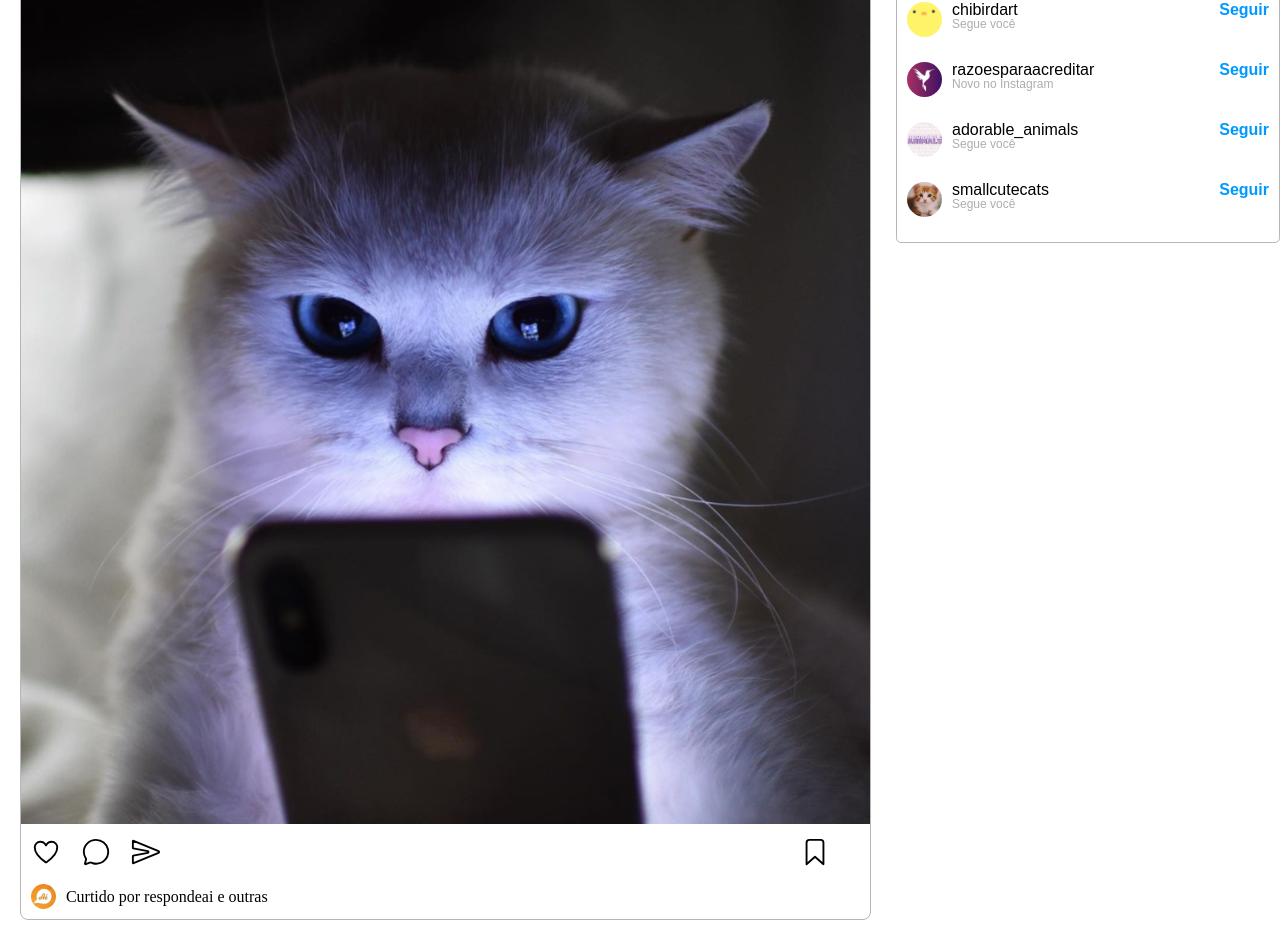
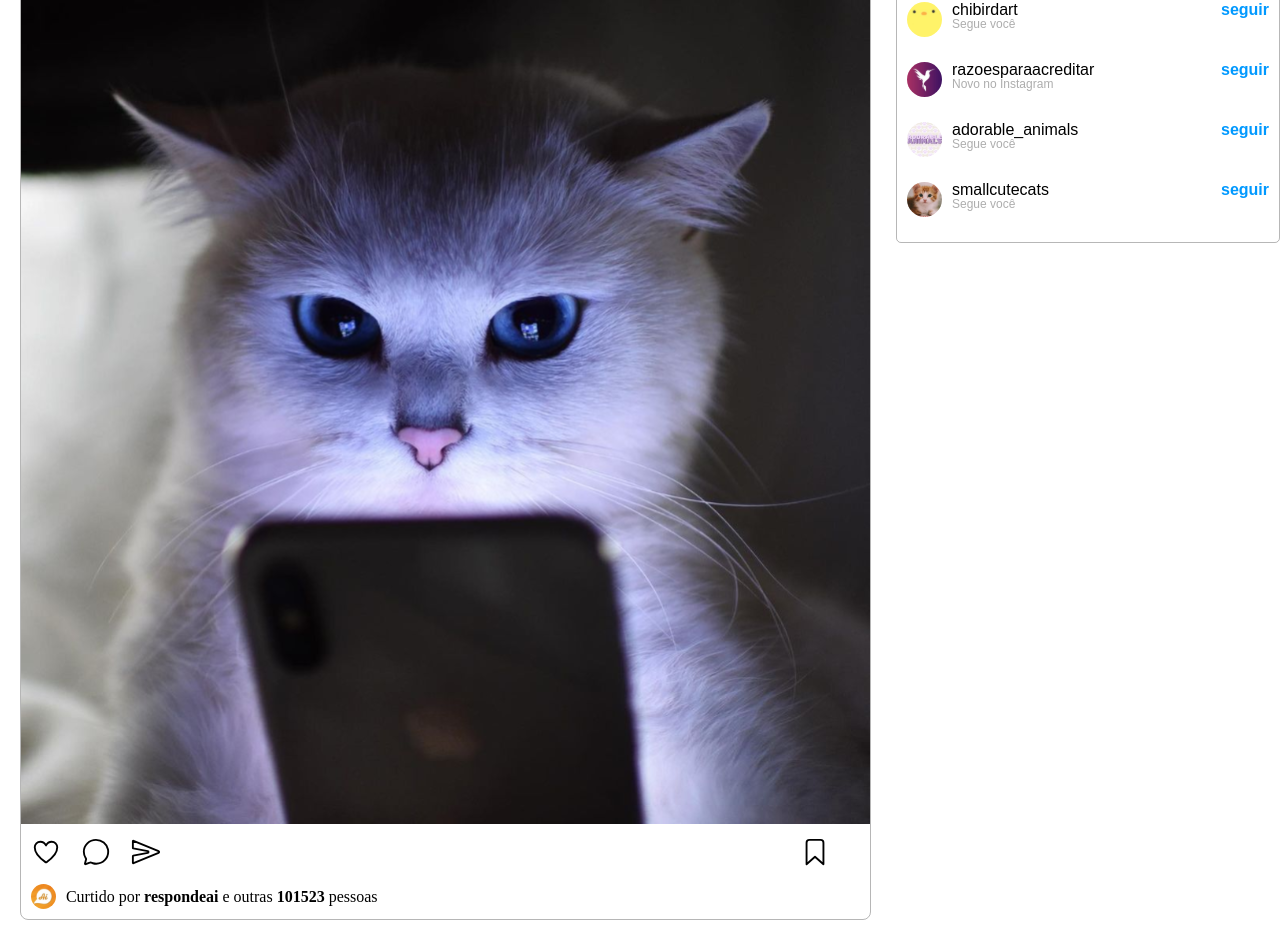
Before and after one commit to luizfernando2644/instagram-react, a React (Create React App) app: page / in a window 1280 px wide. Shown: the part 280-1208 px from the top of the page. Built offline with nearby package versions, Linux system fonts and the light colour scheme.

Commit message:
feat/Projeto Finalizado

```diff
--- a/public/css/style.css
+++ b/public/css/style.css
@@ -129,6 +129,12 @@ button
   color: rgba(128, 128, 128, 0.644);
 }
 
+.foto-user
+{
+  max-width: 50%;
+  max-height: 50%;
+}
+
 /* ====================== ====================== */
 
 /* ====================== USUARIO - COMPONENTE ======================  */
@@ -178,6 +184,13 @@ button
 {
   color: rgb(0, 153, 255);
   font-weight: bold;
+  cursor: pointer;
+}
+
+.seguindo
+{
+  color: rgba(128, 128, 128, 0.582);
+  cursor: pointer;
 }
 /* ====================== ====================== */
 
@@ -258,14 +271,4 @@ button
   height: 3%;
   margin-right: 10px;
 }
-
-.branco
-{
-  background-color: white;
-}
-
-.vermelho
-{
-  background-color: red;
-}
 /* ====================== ====================== */
--- a/src/components/Posts.jsx
+++ b/src/components/Posts.jsx
@@ -2,33 +2,45 @@ import React from "react";
 import { useState } from "react";
 
 const posts = [
-    { image: "assets/img/meowed.svg", name: "meowed", post: "assets/img/gato-telefone.svg", image2: "assets/img/respondeai.svg", name2: "respondeai" },
-    { image: "assets/img/barked.svg", name: "barked", post: "assets/img/dog.svg", image2: "assets/img/adorable_animals.svg", name2: "adorable_animals" }
+    { image: "assets/img/meowed.svg", name: "meowed", post: "assets/img/gato-telefone.svg", image2: "assets/img/respondeai.svg", name2: "respondeai", likes: 101523 },
+    { image: "assets/img/barked.svg", name: "barked", post: "assets/img/dog.svg", image2: "assets/img/adorable_animals.svg", name2: "adorable_animals", likes: 200541 }
 ];
 
 export default function Posts() {
 
     return (
         <div>
-            {posts.map((o) => <Post image={o.image} name={o.name} post={o.post} image2={o.image2} name2={o.name2} />)}
+            {posts.map((o) => <Post image={o.image} name={o.name} post={o.post} image2={o.image2} name2={o.name2} likes={o.likes} />)}
         </div>
     )
 }
 
 function Post(props) {
 
+    const [cor, setCor] = useState("heart-outline");
+    const [corIcone, setCorIcone] = useState("black");
+    const [naoSalvo, setNaoSalvo] = useState("bookmark-outline");
+    const [likes, setLike] = useState(props.likes);
+
     function darLike() {
-        if (cor === "verde") {
-            setCor("vermelho")
+        if (cor === "heart-outline") {
+            setCor("heart")
+            setCorIcone("red")
+            setLike(likes + 1)
         } else {
-            setCor("verde")
+            setCor("heart-outline")
+            setCorIcone("black")
+            setLike(likes - 1)
         }
     }
 
-
-    const [cor, setCor] = useState("branco");
-    const [save, setSave] = useState("white");
-    const [curtidas, setCurtidas] = useState(101522);
+    function salvarPost() {
+        if (naoSalvo === "bookmark-outline") {
+            setNaoSalvo("bookmark")
+        } else {
+            setNaoSalvo("bookmark-outline")
+        }
+    }
 
     return (
         <div className="post">
@@ -38,7 +50,7 @@ function Post(props) {
                     <p>{props.name}</p>
                 </div>
                 <div className="options">
-                    <ion-icon name="ellipsis-horizontal-outline"></ion-icon>
+                    {<ion-icon name="ellipsis-horizontal-outline"></ion-icon>}
                 </div>
             </div>
             <div className="post-mid">
@@ -48,8 +60,8 @@ function Post(props) {
                 <div>
                     <div className="icons">
                         <div>
-                            <button className={cor} onClick={darLike}>
-                                <ion-icon name="heart-outline"></ion-icon>
+                            <button onClick={darLike}>
+                                <ion-icon name={cor} style={{ color: corIcone }}></ion-icon>
                             </button>
                             <button>
                                 <ion-icon name="chatbubble-outline"></ion-icon>
@@ -59,15 +71,15 @@ function Post(props) {
                             </button>
                         </div>
                         <div>
-                            <button>
-                                <ion-icon name="bookmark-outline"></ion-icon>
+                            <button onClick={salvarPost}>
+                                <ion-icon name={naoSalvo}></ion-icon>
                             </button>
                         </div>
                     </div>
                 </div>
                 <div className="curtidas">
-                    <img src={props.image2} />
-                    <p>Curtido por {props.name2} e outras </p>
+                    <img src={props.image2} alt="Imagem" />
+                    <p>Curtido por <span style={{ fontWeight: 'bolder' }}>{props.name2}</span> e outras <span style={{ fontWeight: 'bolder' }}>{likes}</span> pessoas</p>
                 </div>
             </div>
         </div>
--- a/src/components/Sugestoes.jsx
+++ b/src/components/Sugestoes.jsx
@@ -1,15 +1,18 @@
 import React from "react";
+import { useState } from "react";
 
 const sugestoes = [
-    { image: "/assets/img/bad.vibes.memes.svg", name: "bad.vibes.memes", texto: "Segue você", texto_direita: "Seguir" },
-    { image: "/assets/img/chibirdart.svg", name: "chibirdart", texto: "Segue você", texto_direita: "Seguir" },
-    { image: "/assets/img/razoesparaacreditar.svg", name: "razoesparaacreditar", texto: "Novo no Instagram", texto_direita: "Seguir" },
-    { image: "/assets/img/adorable_animals.svg", name: "adorable_animals", texto: "Segue você", texto_direita: "Seguir" },
-    { image: "/assets/img/smallcutecats.svg", name: "smallcutecats", texto: "Segue você", texto_direita: "Seguir" },
+    { image: "/assets/img/bad.vibes.memes.svg", name: "bad.vibes.memes", texto: "Segue você" },
+    { image: "/assets/img/chibirdart.svg", name: "chibirdart", texto: "Segue você" },
+    { image: "/assets/img/razoesparaacreditar.svg", name: "razoesparaacreditar", texto: "Novo no Instagram" },
+    { image: "/assets/img/adorable_animals.svg", name: "adorable_animals", texto: "Segue você" },
+    { image: "/assets/img/smallcutecats.svg", name: "smallcutecats", texto: "Segue você" },
 ];
 
 export default function Sugestoes() {
+
     return (
+
         <div className="sugestoes1">
             <div className="upper-text">
                 <p>Sugestões para você</p>
@@ -23,6 +26,20 @@ export default function Sugestoes() {
 }
 
 function Perfis(props) {
+
+    const [seguirTexto, setPerfil] = useState("seguir"); // alterar texto quando seguir
+    const [corTexto, setCorTexto] = useState("seguir"); // alterar cor quando seguir
+
+    function textoSeguir() {
+        if (seguirTexto === "seguir") {
+            setPerfil("seguindo")
+            setCorTexto("seguindo")
+        } else {
+            setPerfil("seguir")
+            setCorTexto("seguir")
+        }
+    }
+
     return (
         <div className="sugestoes">
             <div className="perfil">
@@ -34,8 +51,8 @@ function Perfis(props) {
                     </span>
                 </div>
             </div>
-            <div className="seguir">
-                <p>{props.texto_direita}</p>
+            <div className={corTexto}>
+                <p onClick={textoSeguir}>{seguirTexto}</p>
             </div>
         </div>
     )
--- a/src/components/Usuario.jsx
+++ b/src/components/Usuario.jsx
@@ -1,11 +1,10 @@
 import React from "react";
 import { useState } from "react";
-
-const UserPhoto = "/assets/img/catanacomics.svg";
 
 export default function Usuario() {
 
     const [name, setname] = useState("catanacomics");
+    const [image, setImage] = useState("/assets/img/catanacomics.svg");
 
     function mudarNome() {
         let novoNome = prompt("Insira seu novo nome de usuário");
@@ -13,10 +12,16 @@ export default function Usuario() {
         setname(novoNome);
     }
 
+    function mudarFoto() {
+        let novaFoto = prompt("Insira o link da sua nova foto");
+        if (!novaFoto) return alert("Insira uma foto válida");
+        setImage(novaFoto);
+    }
+
     return (
 
         <div className="usuario">
-            <img src={UserPhoto} alt="Foto de perfil do usuário" />
+            <img src={image} alt="Foto de perfil do usuário" onClick={mudarFoto} className="foto-user" />
             <div className="user-info">
                 <p>{name}</p>
                 <span>
```
Also changed, not shown: src/components/Corpo.jsx (deleted), src/components/NavBar.jsx (line endings or trailing spaces).
